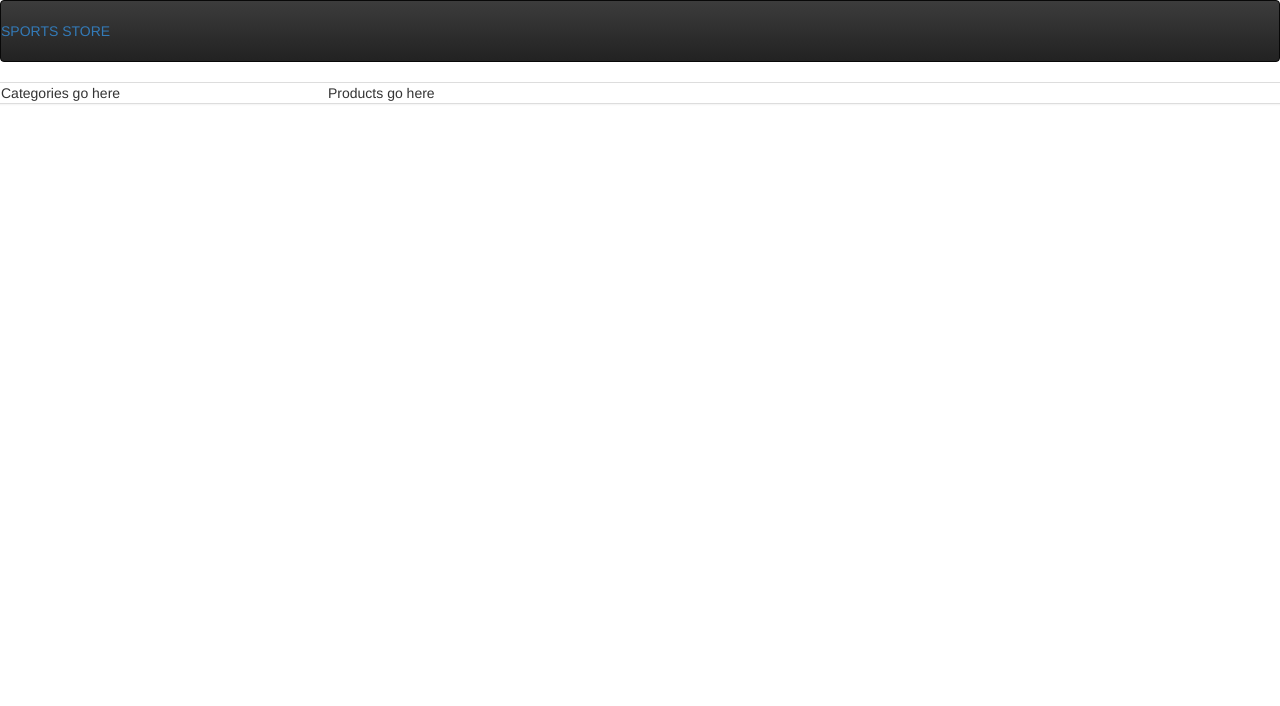
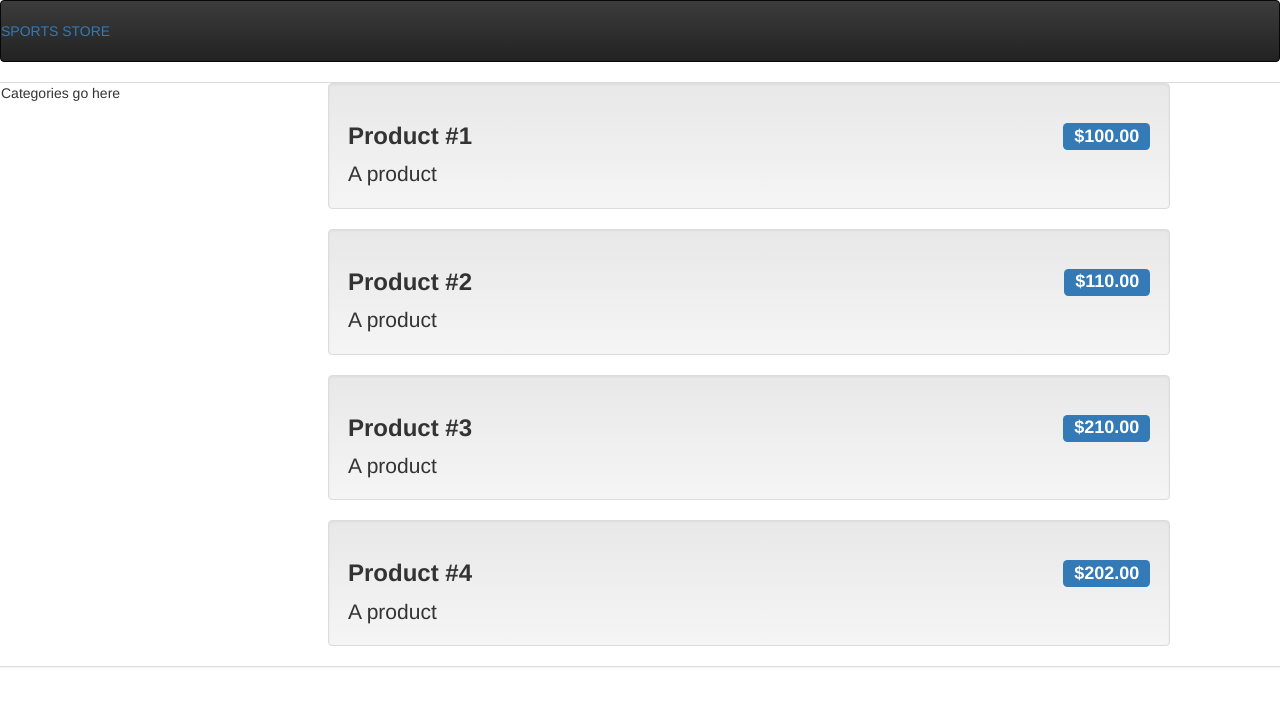
Before and after one commit to mhagel/sportsstore, a plain HTML site: page app.html in a window 1280 px wide. Drawn offline with Linux system fonts and the light colour scheme.

Commit message:
through listing 6-3

```diff
--- a/app.html
+++ b/app.html
@@ -8,8 +8,9 @@
 	<script>
 		angular.module("sportsStore", []);
 	</script>
+    <script src="controllers/sportsStore.js"></script>
 </head>
-<body>
+<body ng-controller="sportsStoreCtrl">
 	<div class="navbar navbar-inverse">
 		<a class="navbar brand" href="#">SPORTS STORE</a>
 	</div>
@@ -18,7 +19,15 @@
 			Categories go here
 		</div>
 		<div class="col-xs-8">
-			Products go here
+			<div class="well" ng-repeat="item in data.products">
+                <h3>
+                    <strong>{{item.name}}</strong>
+                    <span class="pull-right label label-primary">
+                        {{item.price | currency}}
+                    </span>
+                </h3>
+                <span class="lead">{{item.description}}</span>
+            </div>
 		</div>
 	</div>
 </body>
--- /dev/null
+++ b/controllers/sportsStore.js
@@ -0,0 +1,16 @@
+/**
+ * Created by mark on 3/9/15.
+ */
+angular.module("sportsStore")
+.controller("sportsStoreCtrl", function ($scope) {
+
+        $scope.data = {
+            products: [
+                { name: "Product #1", description: "A product", category: "Category #1", price: 100 },
+                { name: "Product #2", description: "A product", category: "Category #1", price: 110 },
+                { name: "Product #3", description: "A product", category: "Category #2", price: 210 },
+                { name: "Product #4", description: "A product", category: "Category #3", price: 202 }]
+        };
+    });
+
+//the main role of the top-level controller is to define the data that will be used in the different views that the app will display
```
